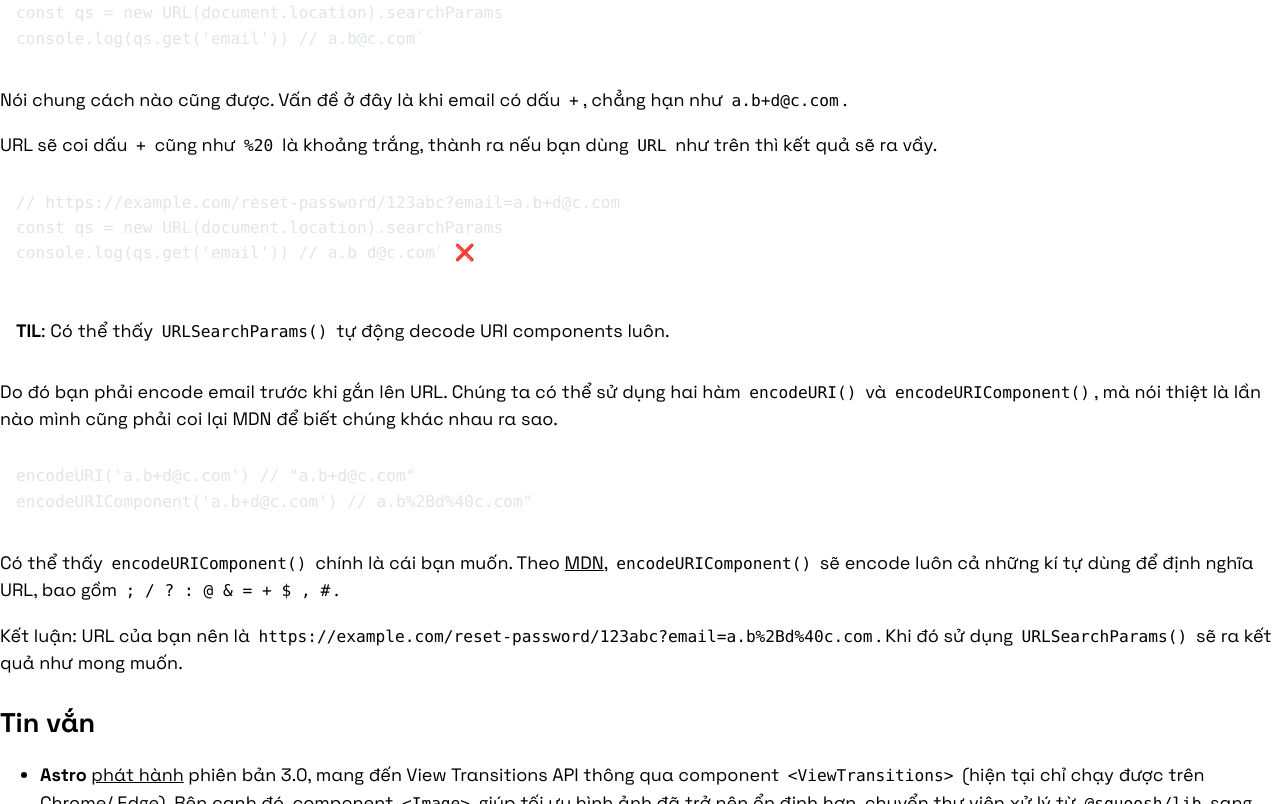
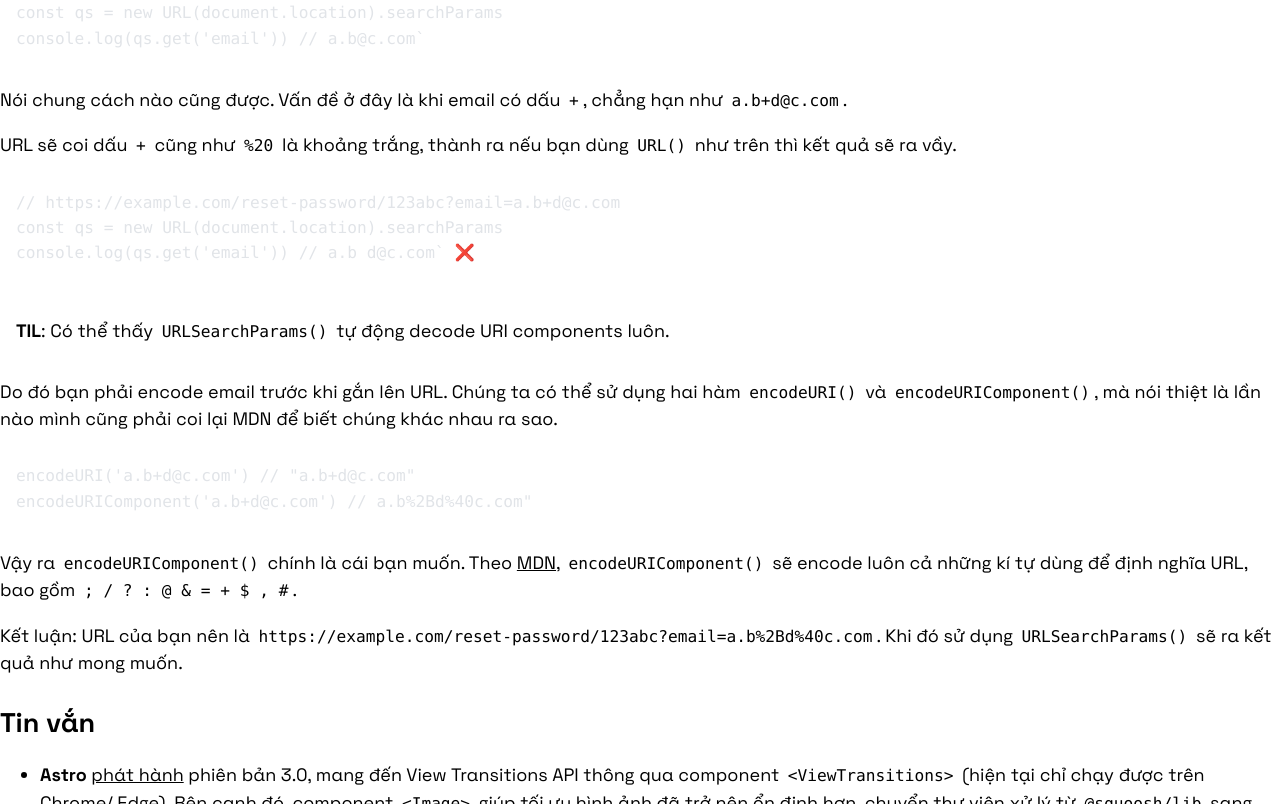
Before and after one commit to ehkoo/web, an Astro site: page /ban-tin/2023-week-35 in a window 1280 px wide. Shown: the part 794-1598 px from the top of the page. Built offline with nearby package versions, Linux system fonts and the light colour scheme; Astro itself is replaced by a stand-in of ours; some packages are replaced by stand-ins of ours; code samples lack their colours.

Commit message:
Update newsletter: w35 2023
Signed-off-by: An Cao <kcj.pop.com@gmail.com>

````diff
--- a/src/pages/ban-tin/2023-week-35.md
+++ b/src/pages/ban-tin/2023-week-35.md
@@ -14,7 +14,7 @@ author: kcjpop
 
 Tuần này sếp muốn mình làm tính năng tự động điền email từ URL vào form. Kiểu như với URL này `https://example.com/reset-password/123abc?email=a.b@c.com` thì ô nhập email sẽ có giá trị là `a.b@c.com` vậy.
 
-Nghe thì cũng không có gì khó ha. Bạn có thể dùng `document.location.search` để tách email từ URL ra bằng tay, hoặc dùng `URLSearchParams()` chung với `URL`, hoặc xài gói của bên thứ ba như [`qs`](https://www.npmjs.com/package/qs) hay [`query-string`](https://www.npmjs.com/package/query-string).
+Nghe thì cũng không có gì khó ha. Bạn có thể dùng `document.location.search` để tách email từ URL ra bằng tay, hoặc dùng `URLSearchParams()` chung với `URL()`, hoặc xài gói của bên thứ ba như [`qs`](https://www.npmjs.com/package/qs) hay [`query-string`](https://www.npmjs.com/package/query-string).
 
 ```js
 const qs = new URL(document.location).searchParams
@@ -23,7 +23,7 @@ console.log(qs.get('email')) // a.b@c.com`
 
 Nói chung cách nào cũng được. Vấn đề ở đây là khi email có dấu `+`, chẳng hạn như `a.b+d@c.com`.
 
-URL sẽ coi dấu `+` cũng như `%20` là khoảng trắng, thành ra nếu bạn dùng `URL` như trên thì kết quả sẽ ra vầy.
+URL sẽ coi dấu `+` cũng như `%20` là khoảng trắng, thành ra nếu bạn dùng `URL()` như trên thì kết quả sẽ ra vầy.
 
 ```js
 // https://example.com/reset-password/123abc?email=a.b+d@c.com
@@ -40,7 +40,7 @@ encodeURI('a.b+d@c.com') // "a.b+d@c.com"
 encodeURIComponent('a.b+d@c.com') // a.b%2Bd%40c.com"
 ```
 
-Có thể thấy `encodeURIComponent()` chính là cái bạn muốn. Theo [MDN](https://developer.mozilla.org/en-US/docs/Web/JavaScript/Reference/Global_Objects/encodeURIComponent), `encodeURIComponent()` sẽ encode luôn cả những kí tự dùng để định nghĩa URL, bao gồm `; / ? : @ & = + $ , #`.
+Vậy ra `encodeURIComponent()` chính là cái bạn muốn. Theo [MDN](https://developer.mozilla.org/en-US/docs/Web/JavaScript/Reference/Global_Objects/encodeURIComponent), `encodeURIComponent()` sẽ encode luôn cả những kí tự dùng để định nghĩa URL, bao gồm `; / ? : @ & = + $ , #`.
 
 Kết luận: URL của bạn nên là `https://example.com/reset-password/123abc?email=a.b%2Bd%40c.com`. Khi đó sử dụng `URLSearchParams()` sẽ ra kết quả như mong muốn.
 
````
